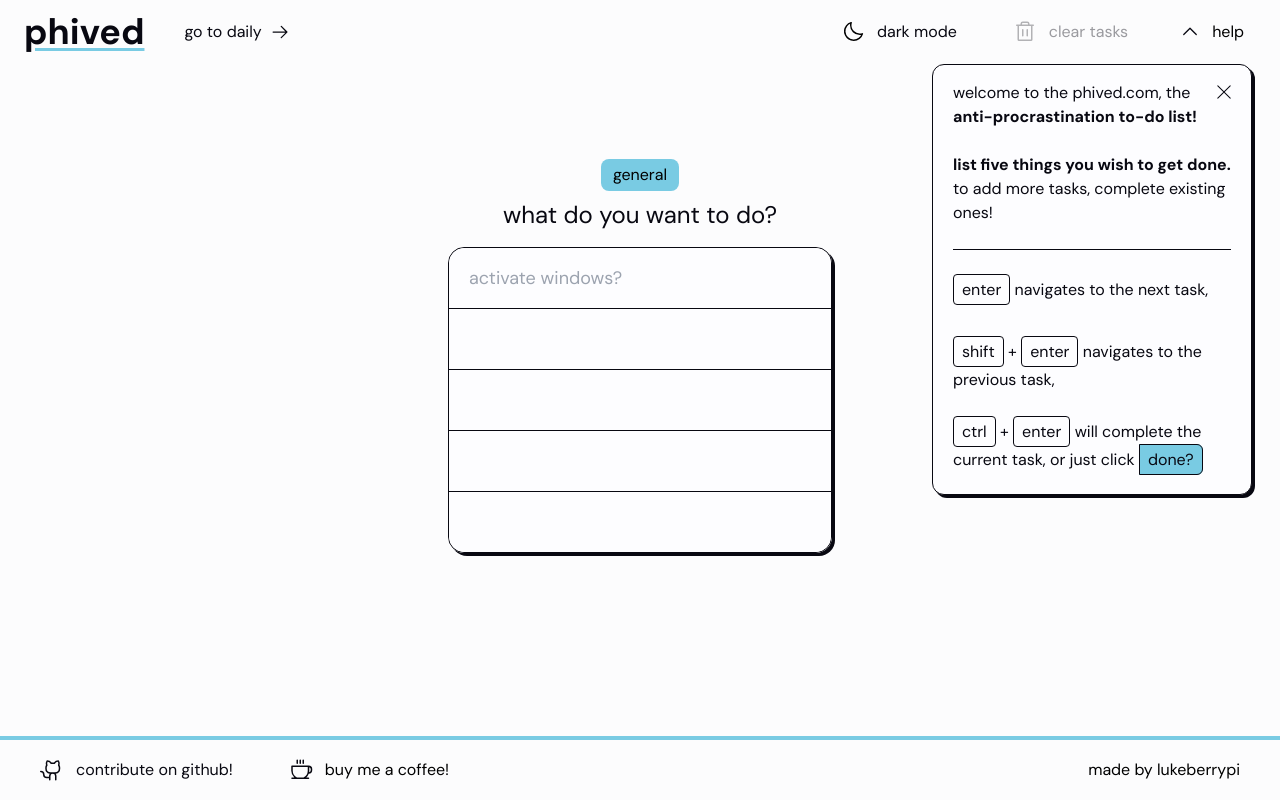
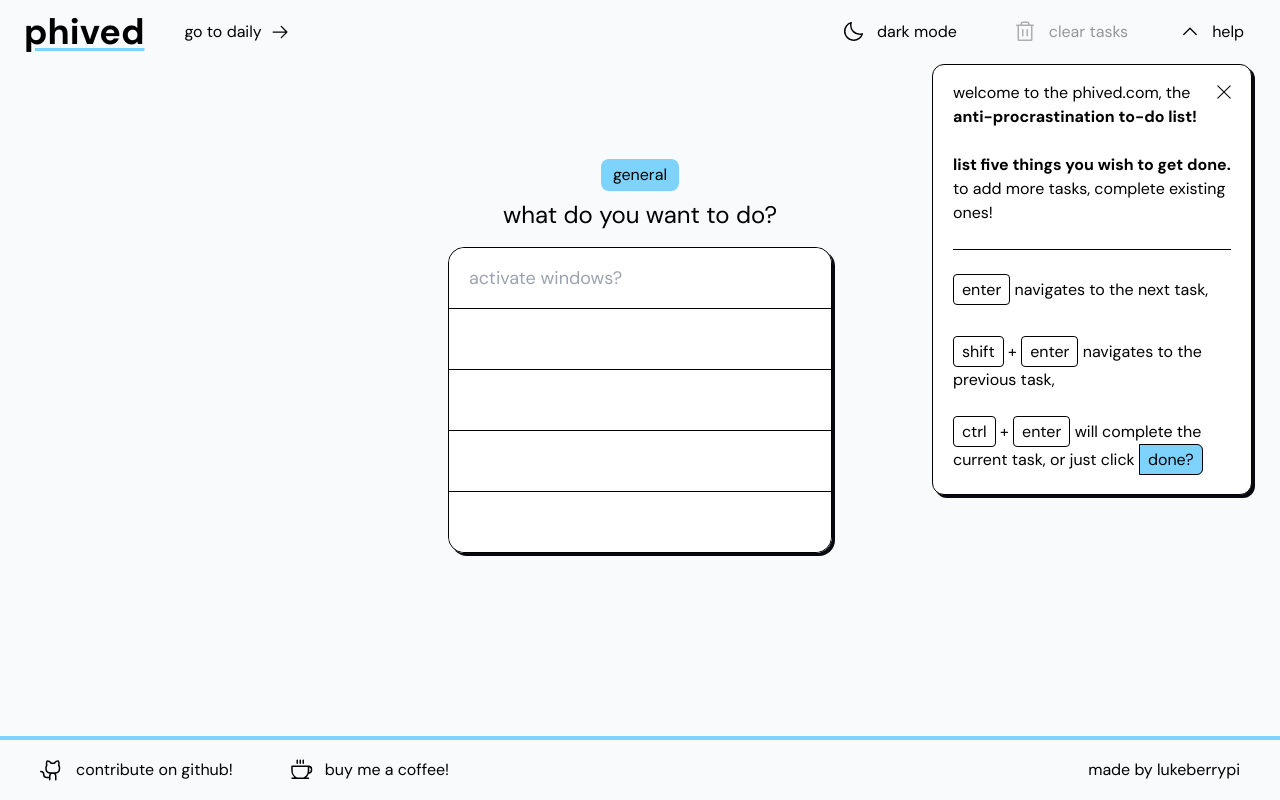
Before and after one commit to LukeberryPi/phived, a React (Vite) app: page / in a window 1280 px wide. Built offline with nearby package versions, Linux system fonts and the light colour scheme.

Commit message:
change project colors except white and purple

```diff
--- a/src/components/Daily.tsx
+++ b/src/components/Daily.tsx
@@ -43,7 +43,7 @@ export function Daily() {
     <DailyTasksContextProvider>
       <div
         onKeyDown={handleKeyDown}
-        className="flex h-full w-full flex-col items-center justify-center bg-softWhite dark:bg-trueBlack"
+        className="flex h-full w-full flex-col items-center justify-center bg-softWhite dark:bg-black"
       >
         <HelmetProvider>
           <Head />
--- a/src/components/Footer.tsx
+++ b/src/components/Footer.tsx
@@ -7,19 +7,19 @@ export function Footer() {
     <footer
       className={`${
         isDailyPage()
-          ? "border-dailyGreen dark:border-dailyPurple"
-          : "border-berryBlue dark:border-purpleRain"
+          ? "border-teal-300 dark:border-dailyPurple"
+          : "border-sky-300 dark:border-purpleRain"
       } fixed bottom-0 hidden h-16 w-full items-center justify-between border-t-4 px-6 sm:flex`}
     >
       <div className="flex h-full items-center justify-between sm:gap-6">
         <a
-          className="flex select-none items-center gap-3 rounded-2xl px-4 py-2 transition-transform hover:ring-2 hover:ring-trueBlack active:scale-95 dark:hover:ring-trueWhite"
+          className="flex select-none items-center gap-3 rounded-2xl px-4 py-2 transition-transform hover:ring-2 hover:ring-black active:scale-95 dark:hover:ring-trueWhite"
           target="_blank"
           href="https://github.com/LukeberryPi/phived"
           rel="noreferrer"
         >
-          <Github className="fill-trueBlack dark:fill-trueWhite" />
-          <span className="text-trueBlack dark:text-trueWhite">
+          <Github className="fill-black dark:fill-trueWhite" />
+          <span className="text-black dark:text-trueWhite">
             contribute on github!
           </span>
         </a>
@@ -27,9 +27,9 @@ export function Footer() {
           href="https://www.buymeacoffee.com/lukeberrypi"
           rel="noreferrer"
           target="_blank"
-          className="flex items-center gap-3 rounded-2xl px-4 py-2 ring-trueBlack transition-transform hover:ring-2 active:scale-95 dark:ring-trueWhite"
+          className="flex items-center gap-3 rounded-2xl px-4 py-2 ring-black transition-transform hover:ring-2 active:scale-95 dark:ring-trueWhite"
         >
-          <Coffee size={24} className="text-trueBlack dark:text-trueWhite" />
+          <Coffee size={24} className="text-black dark:text-trueWhite" />
           <span className="dark:text-trueWhite xs:text-base">
             buy me a coffee!
           </span>
@@ -39,7 +39,7 @@ export function Footer() {
         target="_blank"
         rel="noreferrer"
         href="https://twitter.com/LukeberryPi"
-        className="select-none rounded-2xl px-4 py-2 transition-transform hover:ring-2 hover:ring-trueBlack active:scale-95 dark:text-trueWhite dark:hover:ring-trueWhite"
+        className="select-none rounded-2xl px-4 py-2 transition-transform hover:ring-2 hover:ring-black active:scale-95 dark:text-trueWhite dark:hover:ring-trueWhite"
       >
         made by lukeberrypi
       </a>
--- a/src/components/GeneralTasks.tsx
+++ b/src/components/GeneralTasks.tsx
@@ -196,7 +196,7 @@ export function GeneralTasks() {
               key={idx}
               className={`group relative flex ${
                 isBeingDragged &&
-                "rounded-2xl border-l border-t border-trueBlack/30 dark:border-trueWhite/30"
+                "rounded-2xl border-l border-t border-black/30 dark:border-trueWhite/30"
               }`}
               ref={provided.innerRef}
             >
@@ -214,17 +214,16 @@ export function GeneralTasks() {
                 onKeyDown={(event) => handleKeyDown(event, idx)}
                 className={`peer w-full ${
                   isBeingDragged &&
-                  "border-b border-trueBlack/30 dark:border-trueWhite/30"
+                  "border-b border-black/30 dark:border-trueWhite/30"
                 } ${
                   !isEmptyTask && multipleGeneralTasks && "group-hover:pr-2"
                 } ${isFirstTask && "rounded-t-2xl border-t-0"} ${
                   isLastTask && "rounded-b-2xl border-b-0"
                 } ${
-                  !isLastTask &&
-                  "border-b border-trueBlack dark:border-trueWhite"
+                  !isLastTask && "border-b border-black dark:border-trueWhite"
                 } ${
                   someDragIsHappening && "cursor-grabbing"
-                } bg-trueWhite px-5 py-4 text-trueBlack focus:outline-none dark:bg-softBlack dark:text-trueWhite sm:text-lg`}
+                } bg-trueWhite px-5 py-4 text-black focus:outline-none dark:bg-zinc-950 dark:text-trueWhite sm:text-lg`}
               />
               <a
                 href={appendProtocol(taskLink)}
@@ -232,7 +231,7 @@ export function GeneralTasks() {
                 target="_blank"
                 className={`absolute -left-14 flex size-14 flex-col items-center justify-center text-sm text-transparent transition-transform active:scale-95 ${
                   taskHasLink
-                    ? "hover:text-trueBlack peer-hover:text-trueBlack dark:hover:text-trueWhite dark:peer-hover:text-trueWhite"
+                    ? "hover:text-black peer-hover:text-black dark:hover:text-trueWhite dark:peer-hover:text-trueWhite"
                     : ""
                 }`}
               >
@@ -242,8 +241,7 @@ export function GeneralTasks() {
                 {...provided.dragHandleProps}
                 aria-label="Drag handle to reorder task"
                 className={`${
-                  !isLastTask &&
-                  "border-b border-trueBlack dark:border-trueWhite"
+                  !isLastTask && "border-b border-black dark:border-trueWhite"
                 } ${
                   isEmptyTask ||
                   !multipleGeneralTasks ||
@@ -252,12 +250,12 @@ export function GeneralTasks() {
                     : "max-lg:active:flex max-lg:peer-focus:flex lg:group-hover:flex"
                 } ${
                   isBeingDragged
-                    ? "border-b border-trueBlack/30 dark:border-trueWhite/30"
+                    ? "border-b border-black/30 dark:border-trueWhite/30"
                     : "hidden"
-                } group/drag flex items-center justify-center bg-trueWhite pr-2 text-trueBlack placeholder:select-none hover:cursor-grab dark:bg-softBlack dark:text-trueWhite sm:text-lg`}
+                } group/drag flex items-center justify-center bg-trueWhite pr-2 text-black placeholder:select-none hover:cursor-grab dark:bg-zinc-950 dark:text-trueWhite sm:text-lg`}
                 tabIndex={-1}
               >
-                <DragVertical className="origin-center fill-trueBlack transition-transform group-active/drag:scale-90 dark:fill-trueWhite" />
+                <DragVertical className="origin-center fill-black transition-transform group-active/drag:scale-90 dark:fill-trueWhite" />
               </span>
               <button
                 aria-label="complete task"
@@ -271,9 +269,9 @@ export function GeneralTasks() {
                     : "max-lg:active:flex max-lg:peer-focus:flex lg:group-hover:flex"
                 } ${
                   isBeingDragged
-                    ? "border-b border-l border-trueBlack/30 dark:border-trueWhite/30"
+                    ? "border-b border-l border-black/30 dark:border-trueWhite/30"
                     : "hidden"
-                } group/done select-none items-center justify-center border-b border-l border-trueBlack bg-berryBlue px-4 dark:border-trueWhite dark:bg-purpleRain dark:text-trueWhite xs:px-6 sm:text-lg`}
+                } group/done select-none items-center justify-center border-b border-l border-black bg-sky-300 px-4 dark:border-trueWhite dark:bg-purpleRain dark:text-trueWhite xs:px-6 sm:text-lg`}
               >
                 <span className="transition-transform group-active/done:scale-95">
                   done?
@@ -289,10 +287,10 @@ export function GeneralTasks() {
   return (
     <section className="flex flex-col items-center gap-4">
       <div className="flex flex-col gap-2 text-center">
-        <p className="mx-auto w-fit rounded-lg bg-berryBlue px-3 py-1 text-sm dark:bg-purpleRain dark:text-trueWhite sm:text-base">
+        <p className="mx-auto w-fit rounded-lg bg-sky-300 px-3 py-1 text-sm dark:bg-purpleRain dark:text-trueWhite sm:text-base">
           general
         </p>
-        <p className="text-xl text-trueBlack dark:text-trueWhite sm:text-2xl">
+        <p className="text-xl text-black dark:text-trueWhite sm:text-2xl">
           what do you want to do?
         </p>
       </div>
@@ -301,7 +299,7 @@ export function GeneralTasks() {
         style={{
           width: `${tasksComponentWidth}px`,
         }}
-        className="w-[300px] resize-x rounded-2xl border border-trueBlack shadow-brutalist-dark dark:border-trueWhite dark:shadow-brutalist-light tiny:w-80 xs:w-96"
+        className="w-[300px] resize-x rounded-2xl border border-black shadow-brutalist-dark dark:border-trueWhite dark:shadow-brutalist-light tiny:w-80 xs:w-96"
       >
         <DragDropContext
           onDragEnd={handleDragEnd}
@@ -323,7 +321,7 @@ export function GeneralTasks() {
             !multipleGeneralTasks ||
             !showTasksWontBeLostAlert) &&
           "invisible"
-        } group flex items-center gap-3 text-trueBlack dark:text-trueWhite`}
+        } group flex items-center gap-3 text-black dark:text-trueWhite`}
       >
         <Light size={24} />
         <p className="text-xs xs:text-sm">
@@ -332,9 +330,9 @@ export function GeneralTasks() {
         </p>
         <button
           onClick={dismissTasksWontBeLostAlert}
-          className="rounded-md p-1 hover:bg-unavailableLight dark:hover:bg-unavailableDark"
+          className="rounded-md p-1 hover:bg-zinc-200 dark:hover:bg-zinc-800"
         >
-          <Close size={24} className="fill-trueBlack dark:fill-trueWhite" />
+          <Close size={24} className="fill-black dark:fill-trueWhite" />
         </button>
       </div>
     </section>
--- a/src/components/Header.tsx
+++ b/src/components/Header.tsx
@@ -33,13 +33,13 @@ export function Header() {
 
   return (
     <header className="fixed bottom-6 flex h-16 w-full items-center justify-center sm:top-0 sm:justify-between sm:px-6">
-      <div className="hidden items-center gap-6 text-trueBlack sm:flex">
+      <div className="hidden items-center gap-6 text-black sm:flex">
         <a
           href="/"
-          className={`hidden text-4xl font-bold text-trueBlack underline underline-offset-4 ${
+          className={`hidden text-4xl font-bold text-black underline underline-offset-4 ${
             isDailyPage()
-              ? "decoration-dailyGreen dark:decoration-dailyPurple"
-              : "decoration-berryBlue dark:decoration-purpleRain"
+              ? "decoration-teal-300 dark:decoration-dailyPurple"
+              : "decoration-sky-300 dark:decoration-purpleRain"
           } transition-transform active:scale-95 dark:text-trueWhite md:flex`}
         >
           phived
@@ -48,12 +48,12 @@ export function Header() {
       </div>
       <nav className="flex h-full items-center justify-between gap-4 tiny:gap-10 sm:gap-6">
         {/* <button>
-          <Compass size={24} className="text-trueBlack dark:text-trueWhite" />
+          <Compass size={24} className="text-black dark:text-trueWhite" />
         </button> */}
         <button
           onClick={toggleDarkMode}
           role="switch"
-          className="flex select-none flex-col items-center gap-1 rounded-2xl p-2 text-base text-trueBlack transition-transform active:scale-95 dark:text-trueWhite sm:flex-row sm:gap-3 sm:px-4 sm:py-2 sm:hover:ring-2 sm:hover:ring-trueBlack dark:sm:hover:ring-trueWhite"
+          className="flex select-none flex-col items-center gap-1 rounded-2xl p-2 text-base text-black transition-transform active:scale-95 dark:text-trueWhite sm:flex-row sm:gap-3 sm:px-4 sm:py-2 sm:hover:ring-2 sm:hover:ring-black dark:sm:hover:ring-trueWhite"
         >
           {isDarkMode ? (
             <>
@@ -75,8 +75,8 @@ export function Header() {
           onClick={isDailyPage() ? clearDailyTasks : clearGeneralTasks}
           className={`${
             noGeneralTasks && noDailyTasks
-              ? "cursor-not-allowed sm:hover:ring-unavailableLight dark:sm:hover:ring-unavailableDark"
-              : "sm:hover:ring-alertRed"
+              ? "cursor-not-allowed sm:hover:ring-zinc-200 dark:sm:hover:ring-zinc-800"
+              : "sm:hover:ring-red-500"
           } group flex select-none flex-col items-center gap-1 rounded-2xl p-2 transition-transform active:scale-95 sm:flex-row sm:gap-3 sm:px-4 sm:py-2 sm:hover:ring-2`}
           disabled={
             (!isDailyPage() && noGeneralTasks) ||
@@ -84,17 +84,17 @@ export function Header() {
           }
         >
           <Trash
-            className={`fill-trueBlack dark:fill-trueWhite ${
+            className={`fill-black dark:fill-trueWhite ${
               noGeneralTasks && noDailyTasks
-                ? "fill-trueBlack/30 dark:fill-trueWhite/30"
-                : "sm:group-hover:fill-alertRed"
+                ? "fill-black/30 dark:fill-trueWhite/30"
+                : "sm:group-hover:fill-red-500"
             } `}
           />
           <span
             className={`${
               noGeneralTasks && noDailyTasks
-                ? "text-trueBlack/40 dark:text-trueWhite/30"
-                : "dark:text-trueWhite sm:group-hover:text-alertRed"
+                ? "text-black/40 dark:text-trueWhite/30"
+                : "dark:text-trueWhite sm:group-hover:text-red-500"
             } text-base`}
           >
             clear tasks
@@ -103,19 +103,19 @@ export function Header() {
         <Link
           to={isDailyPage() ? "/" : "/daily"}
           aria-label={isDailyPage() ? "go to general" : "go to daily"}
-          className="flex select-none flex-col items-center gap-1 rounded-2xl p-2 text-base text-trueBlack transition-transform active:scale-95 dark:text-trueWhite sm:hidden"
+          className="flex select-none flex-col items-center gap-1 rounded-2xl p-2 text-base text-black transition-transform active:scale-95 dark:text-trueWhite sm:hidden"
         >
           <Switch />
           {isDailyPage() ? (
             <span>
-              <span className="underline decoration-berryBlue decoration-2 underline-offset-2">
+              <span className="underline decoration-sky-300 decoration-2 underline-offset-2">
                 general
               </span>{" "}
               tasks
             </span>
           ) : (
             <span>
-              <span className="underline decoration-dailyGreen decoration-2 underline-offset-2 dark:decoration-dailyPurple">
+              <span className="underline decoration-teal-300 decoration-2 underline-offset-2 dark:decoration-dailyPurple">
                 daily
               </span>{" "}
               tasks
@@ -125,14 +125,14 @@ export function Header() {
         <button
           aria-expanded={showHelpMenu}
           onClick={showHelpMenu ? closeHelpMenu : openHelpMenu}
-          className="relative hidden select-none flex-col items-center rounded-2xl p-2 hover:ring-2 hover:ring-trueBlack active:scale-95 dark:hover:ring-trueWhite sm:flex-row sm:gap-3 sm:px-3 lg:flex"
+          className="relative hidden select-none flex-col items-center rounded-2xl p-2 hover:ring-2 hover:ring-black active:scale-95 dark:hover:ring-trueWhite sm:flex-row sm:gap-3 sm:px-3 lg:flex"
         >
           <span
             className={`h-fit w-fit ${
               showHelpMenu ? "rotate-0" : "rotate-180"
             }`}
           >
-            <CaretUp className="fill-trueBlack dark:fill-trueWhite" />
+            <CaretUp className="fill-black dark:fill-trueWhite" />
           </span>
           <p className="dark:text-trueWhite xs:text-base">help</p>
         </button>
--- a/src/components/HelpMenu.tsx
+++ b/src/components/HelpMenu.tsx
@@ -7,60 +7,60 @@ type HelpMenuProps = {
 
 export function HelpMenu({ closeHelpMenu }: HelpMenuProps) {
   return (
-    <main className="absolute right-7 top-full hidden max-w-xs flex-col rounded-xl border border-trueBlack bg-trueWhite px-5 pb-2 pt-4 shadow-brutalist-dark dark:border-trueWhite dark:bg-softBlack dark:shadow-brutalist-light lg:flex">
+    <main className="absolute right-7 top-full hidden max-w-xs flex-col rounded-xl border border-black bg-trueWhite px-5 pb-2 pt-4 shadow-brutalist-dark dark:border-trueWhite dark:bg-zinc-950 dark:shadow-brutalist-light lg:flex">
       <button
         aria-label="Close"
         onClick={closeHelpMenu}
-        className="absolute right-3 top-3 h-fit w-fit rounded-md p-1 hover:bg-unavailableLight dark:hover:bg-unavailableDark"
+        className="absolute right-3 top-3 h-fit w-fit rounded-md p-1 hover:bg-zinc-200 dark:hover:bg-zinc-800"
       >
-        <Close className="fill-trueBlack dark:fill-trueWhite" />
+        <Close className="fill-black dark:fill-trueWhite" />
       </button>
-      <h1 className="text-trueBlack dark:text-trueWhite">
+      <h1 className="text-black dark:text-trueWhite">
         welcome to the phived.com, the
         <br />
         <strong>anti-procrastination to-do list!</strong>
       </h1>
       <br />
-      <h2 className="text-trueBlack dark:text-trueWhite">
+      <h2 className="text-black dark:text-trueWhite">
         <strong>list five things you wish to get done.</strong> to add more
         tasks, complete existing ones!
       </h2>
       <br />
-      <hr className="mb-7 h-px w-full border-trueBlack dark:border-trueWhite" />
+      <hr className="mb-7 h-px w-full border-black dark:border-trueWhite" />
       <div className="space-y-3">
-        <p className="text-trueBlack dark:text-trueWhite">
-          <kbd className="rounded border border-trueBlack px-2 py-1 font-sans dark:border-trueWhite">
+        <p className="text-black dark:text-trueWhite">
+          <kbd className="rounded border border-black px-2 py-1 font-sans dark:border-trueWhite">
             enter
           </kbd>{" "}
           navigates to the next task,{" "}
         </p>
         <br />
-        <p className="leading-7 text-trueBlack dark:text-trueWhite">
-          <kbd className="rounded border border-trueBlack px-2 py-1 font-sans dark:border-trueWhite">
+        <p className="leading-7 text-black dark:text-trueWhite">
+          <kbd className="rounded border border-black px-2 py-1 font-sans dark:border-trueWhite">
             shift
           </kbd>{" "}
           +{" "}
-          <kbd className="rounded border border-trueBlack px-2 py-1 font-sans dark:border-trueWhite">
+          <kbd className="rounded border border-black px-2 py-1 font-sans dark:border-trueWhite">
             enter
           </kbd>{" "}
           navigates to the previous task,
         </p>
         <br />
-        <p className="-translate-y-3 leading-7 text-trueBlack dark:text-trueWhite">
-          <kbd className="rounded border border-trueBlack px-2 py-1 font-sans dark:border-trueWhite">
+        <p className="-translate-y-3 leading-7 text-black dark:text-trueWhite">
+          <kbd className="rounded border border-black px-2 py-1 font-sans dark:border-trueWhite">
             ctrl
           </kbd>{" "}
           +{" "}
-          <kbd className="rounded border border-trueBlack px-2 py-1 font-sans dark:border-trueWhite">
+          <kbd className="rounded border border-black px-2 py-1 font-sans dark:border-trueWhite">
             enter
           </kbd>{" "}
           will complete the current task, or just click{" "}
           <span
             onClick={closeHelpMenu}
-            className={`cursor-pointer rounded-r-md border border-trueBlack ${
+            className={`cursor-pointer rounded-r-md border border-black ${
               isDailyPage()
-                ? "bg-dailyGreen dark:bg-dailyPurple"
-                : "bg-berryBlue dark:bg-purpleRain"
+                ? "bg-teal-300 dark:bg-dailyPurple"
+                : "bg-sky-300 dark:bg-purpleRain"
             } px-2 py-1 dark:border-trueWhite`}
           >
             done?
--- a/src/components/Home.tsx
+++ b/src/components/Home.tsx
@@ -43,7 +43,7 @@ export function Home() {
     <GeneralTasksContextProvider>
       <div
         onKeyDown={handleKeyDown}
-        className="flex h-full w-full flex-col items-center justify-center bg-softWhite dark:bg-trueBlack"
+        className="flex h-full w-full flex-col items-center justify-center bg-softWhite dark:bg-black"
       >
         <HelmetProvider>
           <Head />
--- a/src/components/Message.tsx
+++ b/src/components/Message.tsx
@@ -8,7 +8,7 @@ export function Message() {
     <span
       className={`-mt-14 flex xs:-mt-16 ${
         !generalMessage && !dailyMessage && "invisible"
-      } h-24 items-center px-4 text-3xl font-bold text-trueBlack dark:text-trueWhite xs:text-4xl sm:text-5xl`}
+      } h-24 items-center px-4 text-3xl font-bold text-black dark:text-trueWhite xs:text-4xl sm:text-5xl`}
     >
       {generalMessage || dailyMessage}
     </span>
--- a/src/components/ModeSelector.tsx
+++ b/src/components/ModeSelector.tsx
@@ -7,10 +7,10 @@ export function ModeSelector() {
     <Link
       aria-keyshortcuts="esc+g+g"
       to={isDailyPage() ? "/" : "/daily"}
-      className={`flex items-center gap-2 rounded-2xl px-4 py-2 text-trueBlack transition-transform active:scale-95 dark:text-trueWhite ${
+      className={`flex items-center gap-2 rounded-2xl px-4 py-2 text-black transition-transform active:scale-95 dark:text-trueWhite ${
         isDailyPage()
-          ? "ring-berryBlue hover:ring-2 hover:dark:ring-purpleRain"
-          : "hover:ring-2 hover:ring-dailyGreen hover:dark:ring-dailyPurple"
+          ? "ring-sky-300 hover:ring-2 hover:dark:ring-purpleRain"
+          : "hover:ring-2 hover:ring-teal-300 hover:dark:ring-dailyPurple"
       }`}
     >
       go to {isDailyPage() ? "general" : "daily"}
```
Also changed, not shown: src/components/DailyTasks.tsx (+22 -24 lines), tailwind.config.cjs (+4 -11 lines).
